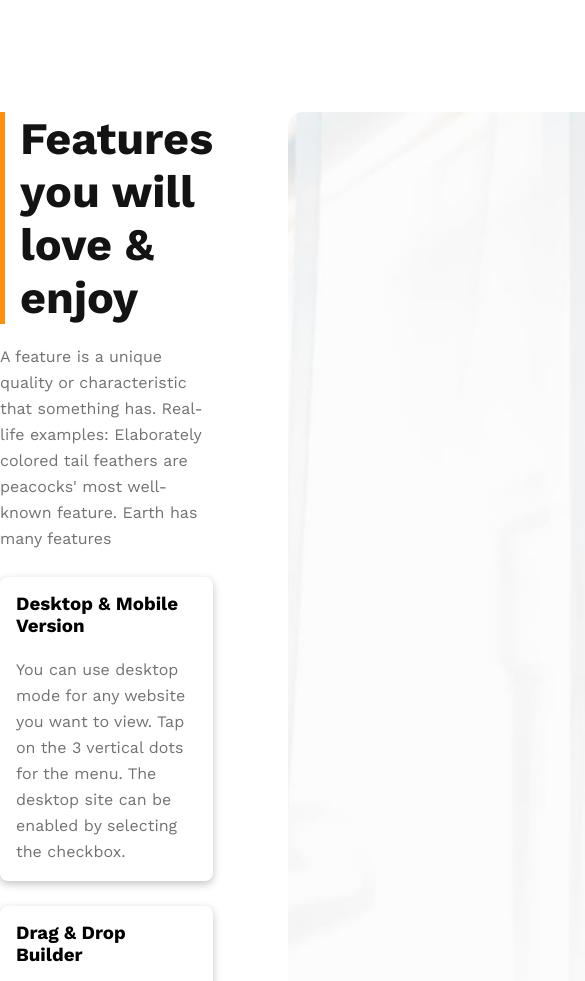
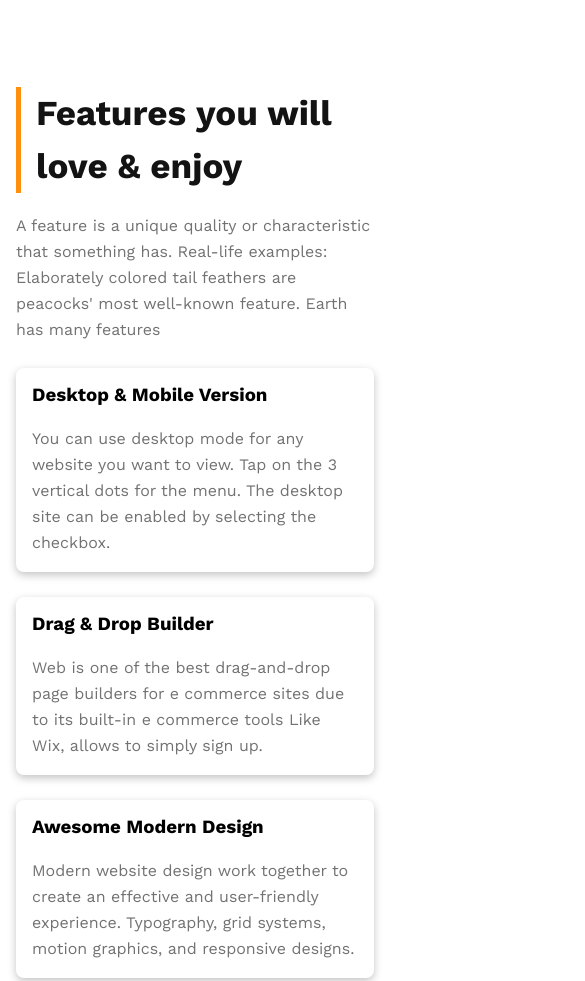
Before and after one commit to AbuKausar007/g3-arch-assignment-2, a plain HTML site: page index.html in a window 390 px wide. Shown: the part 2747-3728 px from the top of the page, 585 px wide, since content can reach past the window. Drawn offline with nearby package versions, Linux system fonts and the light colour scheme.

Commit message:
features part responsive done

```diff
--- a/styles.css
+++ b/styles.css
@@ -417,9 +417,11 @@ textarea {
         align-items: center;
         gap: 73px;
     }
+
     .quick-text {
         padding-left: 16px;
     }
+
     .quick-text h2 {
         line-height: 53px;
         font-size: 35px;
@@ -431,4 +433,71 @@ textarea {
         grid-gap: 12px;
 
     }
+
+    .features-container {
+        margin-top: 90px;
+        display: flex;
+        flex-direction: column;
+        justify-content: center;
+        align-items: center;
+        gap: 40px;
+        padding: 0 16px;
+
+    }
+
+    .feature-text h2 {
+        font-weight: 700;
+        font-size: 35px;
+        line-height: 53px;
+        color: #131313;
+        border-left: 5px solid #FF900E;
+        padding-left: 15px;
+    }
+
+    .feature-text p {
+        margin-top: 20px;
+        font-weight: 400;
+        font-size: 16px;
+        line-height: 26px;
+        color: #727272;
+    }
+
+    .feature-card {
+        padding: 16px;
+        box-shadow: rgba(0, 0, 0, 0.24) 0px 3px 8px;
+        border-radius: 8px;
+        margin-top: 25px;
+    }
+
+    .feature-image img {
+        border-radius: 15px;
+        /* height: 50%; */
+        width: 100%;
+        display: block;
+        margin: auto;
+    }
+
+    .experience-btn {
+        border: none;
+        width: 280px;
+        height: 160px;
+        background: #FF900E;
+        border-radius: 8px;
+        position: relative;
+        left: 50%;
+        top: -20%;
+        transform: translate(-50%, 20%);
+    }
+
+    .experience-btn h1 {
+        font-weight: 700;
+        font-size: 55px;
+        color: white;
+    }
+
+    .experience-btn p {
+        font-weight: 500;
+        font-size: 22px;
+        color: white;
+    }
 }
```
